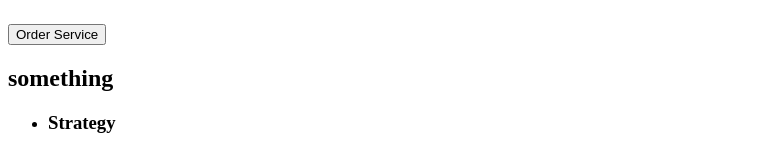
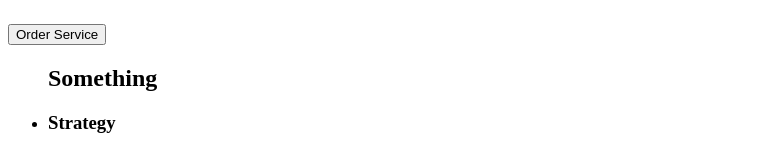
Before and after one commit to anutkaavslchnk/goit-markup-hw-01, a plain HTML site: page index.html in a window 1280 px wide. Shown: the part 191-343 px from the top of the page, without its empty margins (0-759 px from the left). Drawn offline with Linux system fonts and the light colour scheme.

Commit message:
Update index.html
fifth attempt

```diff
--- a/index.html
+++ b/index.html
@@ -31,8 +31,8 @@
       </section>
 
       <section>
-        <h2>something</h2>
         <ul>
+          <h2>Something</h2>
           <li>
             <h3>Strategy</h3>
             <p>
```
